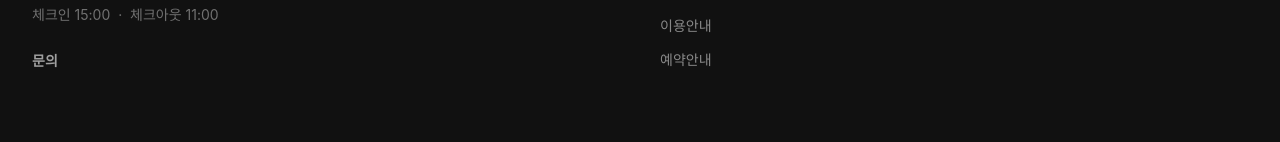
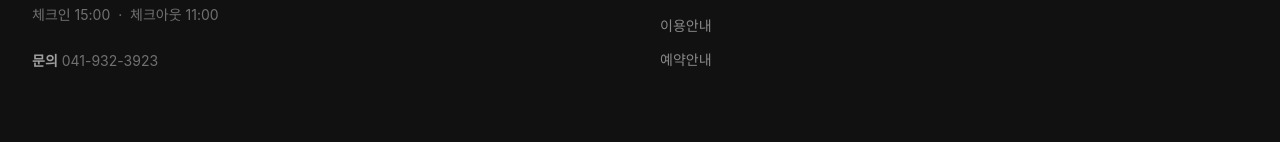
Before and after one commit to globalmig/poolvilla, a Next.js app: page /booking in a window 1280 px wide. Shown: the part 2327-2469 px from the top of the page. Built offline with nearby package versions, Linux system fonts and the light colour scheme; no server answers; a web font is replaced by a local one.

Commit message:
fix: 전화번호 변경

```diff
--- a/app/booking/page.tsx
+++ b/app/booking/page.tsx
@@ -45,7 +45,7 @@ export default function BookingPage() {
                 <br />
                 주말 · 공휴일 09:00 ~ 22:00
               </p>
-              <a href="tel:010-0000-0000" className="btn-pop inline-block rounded-full px-6 py-2.5 bg-[#2A8EA2] text-white text-sm font-semibold shadow-sm hover:shadow-lg transition-shadow">
+              <a href="tel:041-932-3923" className="btn-pop inline-block rounded-full px-6 py-2.5 bg-[#2A8EA2] text-white text-sm font-semibold shadow-sm hover:shadow-lg transition-shadow">
                 전화하기
               </a>
             </div>
--- a/app/components/Footer.tsx
+++ b/app/components/Footer.tsx
@@ -29,7 +29,8 @@ export default function Footer() {
             </p>
 
             <p className="text-sm text-white/40 leading-relaxed mb-6">
-              <span className="font-semibold text-white/60">문의</span>
+              <span className="font-semibold text-white/60">문의</span>{" "}
+              <a href="tel:041-932-3923" className="hover:text-white transition-colors">041-932-3923</a>
             </p>
             {/* <div className="flex gap-3">
               <a href="#" aria-label="Instagram" className="flex items-center justify-center w-9 h-9 rounded-full bg-white/10 text-white/60 hover:bg-white hover:text-gray-900 transition-colors">
```
